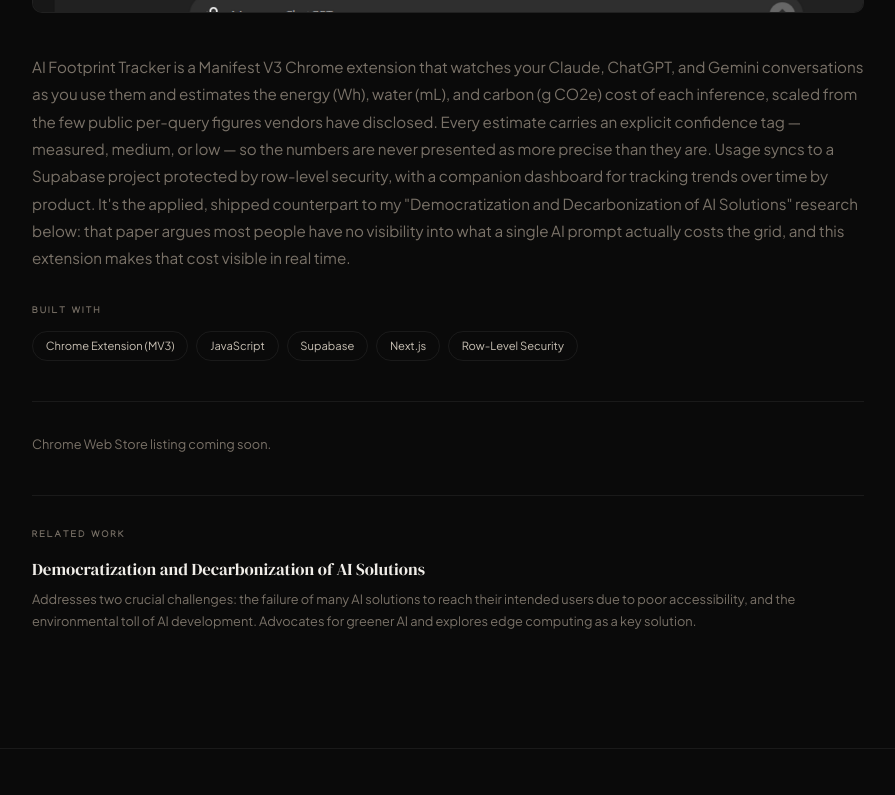
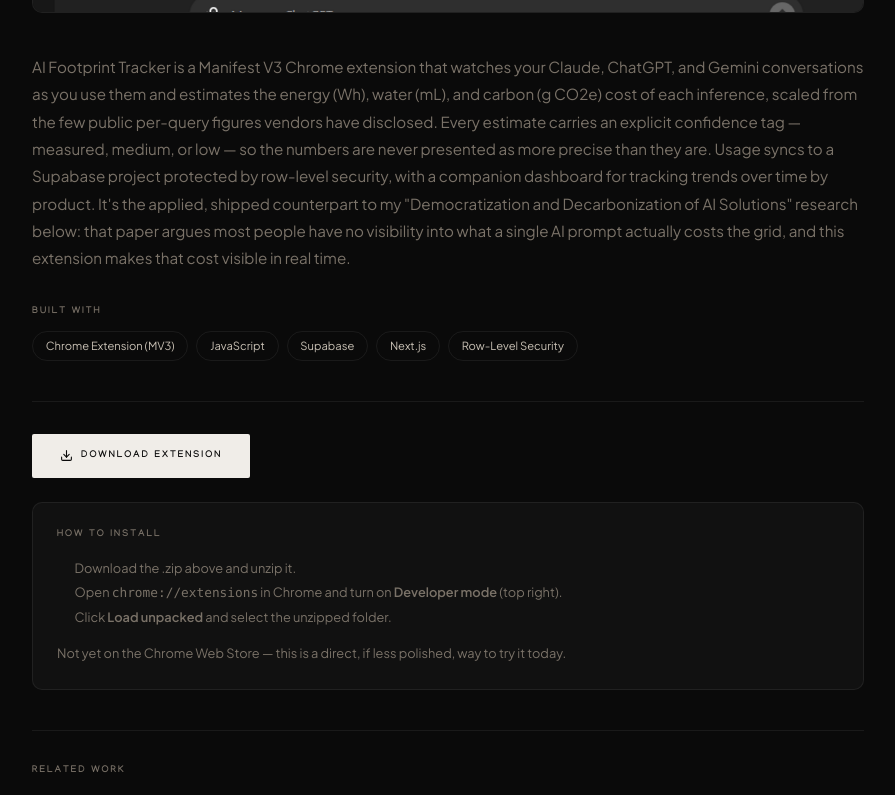
Before and after one commit to decra000/decra-kerubo, a Next.js app: page /engineering/ai-footprint-tracker in a window 1280 px wide. Shown: the part 890-1685 px from the top of the page, without its empty margins (192-1087 px from the left). Built offline with nearby package versions, Linux system fonts and the light colour scheme.

Commit message:
Chrome Zip

```diff
--- a/app/engineering/[slug]/page.tsx
+++ b/app/engineering/[slug]/page.tsx
@@ -1,7 +1,7 @@
 import type { Metadata } from "next";
 import Link from "next/link";
 import { notFound } from "next/navigation";
-import { ArrowLeft, ArrowUpRight, Puzzle, Award, FileText } from "lucide-react";
+import { ArrowLeft, ArrowUpRight, Puzzle, Award, FileText, Download } from "lucide-react";
 import { engineeringProjects } from "@/lib/engineering-projects";
 import { PaperLink } from "@/components/research/PaperLink";
 
@@ -113,6 +113,10 @@
               <a href={project.chromeUrl} target="_blank" rel="noopener noreferrer" className="btn-primary">
                 <Puzzle size={13} /> Add to Chrome
               </a>
+            ) : project.downloadUrl ? (
+              <a href={project.downloadUrl} download className="btn-primary">
+                <Download size={13} /> Download Extension
+              </a>
             ) : (
               <span className="t-body-sm" style={{ display: "inline-flex", alignItems: "center" }}>
                 Chrome Web Store listing coming soon.
@@ -124,6 +128,22 @@
               </a>
             )}
           </div>
+
+          {project.downloadUrl && !project.chromeUrl && (
+            <div style={{ marginTop: "1.5rem", background: "var(--c-surface)", border: "1px solid var(--c-border)", borderRadius: "10px", padding: "1.5rem" }}>
+              <span className="t-label" style={{ display: "block", marginBottom: "0.85rem" }}>
+                How to install
+              </span>
+              <ol className="t-body-sm" style={{ margin: 0, paddingLeft: "1.1rem", lineHeight: 1.9 }}>
+                <li>Download the .zip above and unzip it.</li>
+                <li>Open <code>chrome://extensions</code> in Chrome and turn on <strong>Developer mode</strong> (top right).</li>
+                <li>Click <strong>Load unpacked</strong> and select the unzipped folder.</li>
+              </ol>
+              <p className="t-body-sm" style={{ marginTop: "0.85rem", marginBottom: 0 }}>
+                Not yet on the Chrome Web Store — this is a direct, if less polished, way to try it today.
+              </p>
+            </div>
+          )}
 
           {related && (
             <div style={{ marginTop: "2.5rem", paddingTop: "2rem", borderTop: "1px solid var(--c-border)" }}>
--- a/components/engineering/EngineeringGrid.tsx
+++ b/components/engineering/EngineeringGrid.tsx
@@ -2,7 +2,7 @@
 
 import { useState } from "react";
 import Link from "next/link";
-import { ArrowUpRight, Puzzle, Award, Link2, FileText } from "lucide-react";
+import { ArrowUpRight, Puzzle, Download, Award, Link2, FileText } from "lucide-react";
 import type { EngineeringProject } from "@/lib/engineering-projects";
 import { PaperLink } from "@/components/research/PaperLink";
 
@@ -218,9 +218,13 @@
                     View project <ArrowUpRight size={13} />
                   </Link>
                 )}
-                {p.chromeUrl && (
+                {p.chromeUrl ? (
                   <a href={p.chromeUrl} target="_blank" rel="noopener noreferrer" className="btn-outline">
                     <Puzzle size={13} /> Add to Chrome
+                  </a>
+                ) : p.downloadUrl && (
+                  <a href={p.downloadUrl} download className="btn-outline">
+                    <Download size={13} /> Download Extension
                   </a>
                 )}
               </div>
--- a/components/research/ResearchSlides.tsx
+++ b/components/research/ResearchSlides.tsx
@@ -2,7 +2,7 @@
 
 import { useEffect, useRef, useState } from "react";
 import Link from "next/link";
-import { ArrowUpRight, FileText, Award, ChevronLeft, ChevronRight } from "lucide-react";
+import { ArrowUpRight, FileText, Award, ChevronLeft, ChevronRight, Puzzle, Download } from "lucide-react";
 import { engineeringProjects, type EngineeringProject } from "@/lib/engineering-projects";
 import { PaperLink } from "./PaperLink";
 
@@ -159,6 +159,15 @@
                         View project <ArrowUpRight size={13} />
                       </Link>
                     )}
+                    {p.chromeUrl ? (
+                      <a href={p.chromeUrl} target="_blank" rel="noopener noreferrer" className="btn-outline">
+                        <Puzzle size={13} /> Add to Chrome
+                      </a>
+                    ) : p.downloadUrl && (
+                      <a href={p.downloadUrl} download className="btn-outline">
+                        <Download size={13} /> Download Extension
+                      </a>
+                    )}
                   </div>
                 </div>
               </article>
--- a/lib/engineering-projects.ts
+++ b/lib/engineering-projects.ts
@@ -13,7 +13,15 @@
   techStack?: string[];
   /** e.g. "Bevisioneers × Mercedes-Benz Fellowship" */
   fellowship?: string;
+  /** Chrome Web Store listing — set once the extension is actually published there. */
   chromeUrl?: string;
+  /**
+   * Direct .zip download (e.g. /downloads/<slug>.zip) for extensions not yet
+   * on the Web Store. Renders a "Download Extension" CTA plus a short
+   * "how to install" (Developer Mode / Load unpacked) block on the detail
+   * page — a real, if less polished, path to trying the extension today.
+   */
+  downloadUrl?: string;
   repoUrl?: string;
   /** Slug of another project this one is directly tied to (shown as "Related work"). */
   relatedSlug?: string;
@@ -47,6 +55,7 @@
     fellowship: "Bevisioneers × Mercedes-Benz Fellowship",
     relatedSlug: "ai-decarbonization-research",
     pairLabel: "Backed by research",
+    downloadUrl: "/downloads/ai-footprint-tracker.zip",
     image: "/engineering/chrome.png",
   },
   {
```
Also changed, not shown: 1 other file (tests, documents, lock files or other folders).
